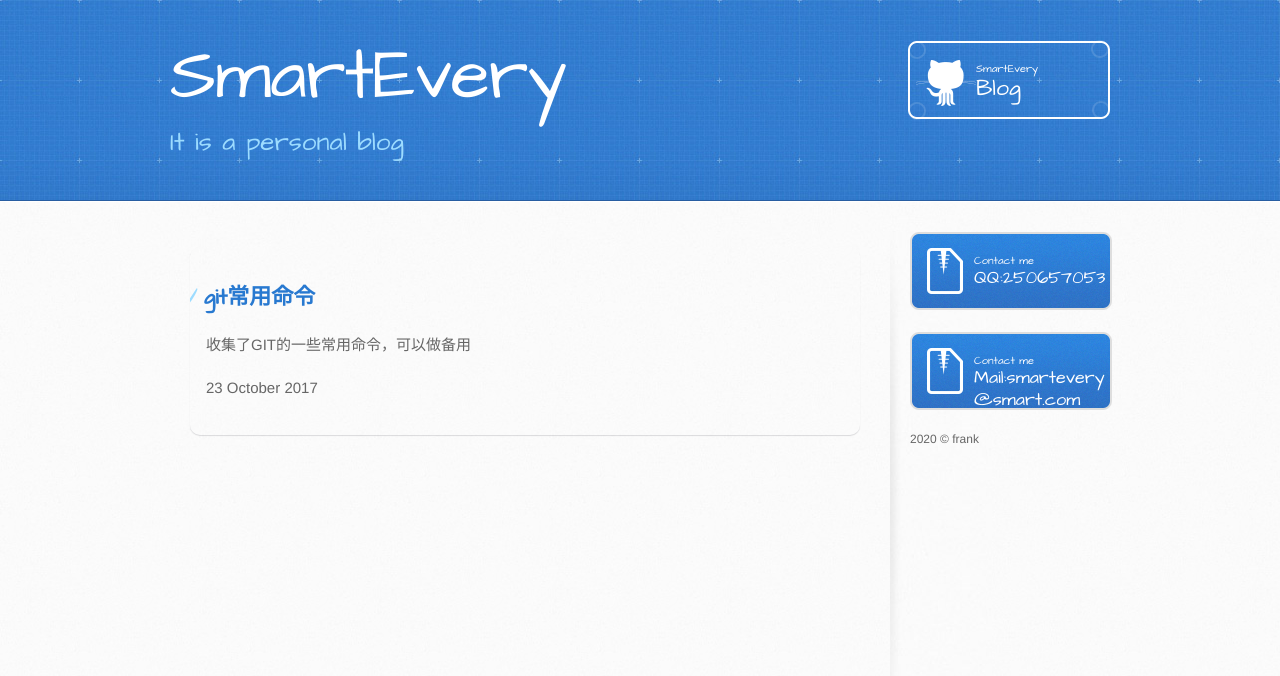
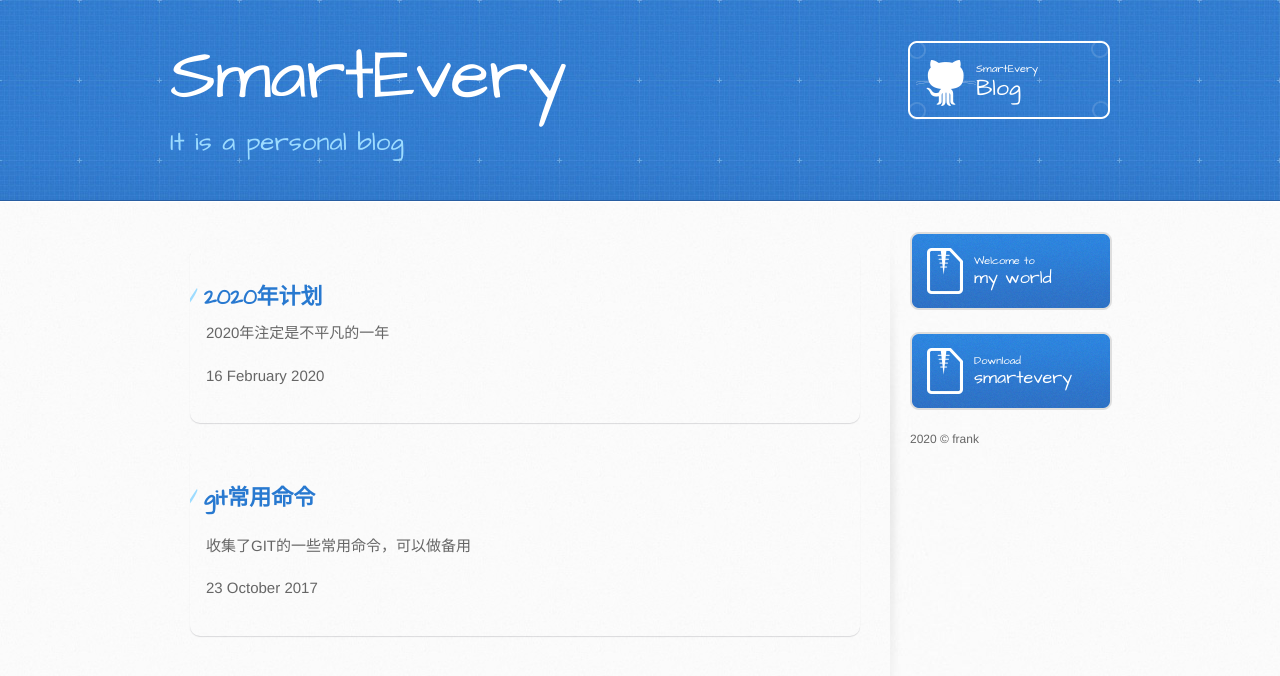
Before and after one commit to abc19842008/abc19842008.github.io, a Jekyll site: the page built from index.html, in a window 1280 px wide. Shown: the top 676 px of the page. Built offline with Jekyll 4.4.1, drawn with Linux system fonts in a browser that asks for light colours; the list of posts is cut into pages by our own code.

Commit message:
add new blog page

```diff
--- a/_layouts/default.html
+++ b/_layouts/default.html
@@ -35,13 +35,13 @@
 
         <aside id="sidebar">
           <a class="button">
-            <small>Contact me</small>
-			QQ:250657053
+            <small>Welcome to</small>
+            my world
           </a>
+
           <a  class="button">
-            <small>Contact me</small>
-			Mail:smartevery
-			@smart.com
+            <small>Download</small>
+						smartevery
           </a>
 
 		  <!--<p ><strong>Contact me</strong> </p> -->
```
Also changed, not shown: _posts/2020-02-17-20年计划.markdown (added, +33 -0 lines), Gemfile.lock (deleted), 2 other files.
